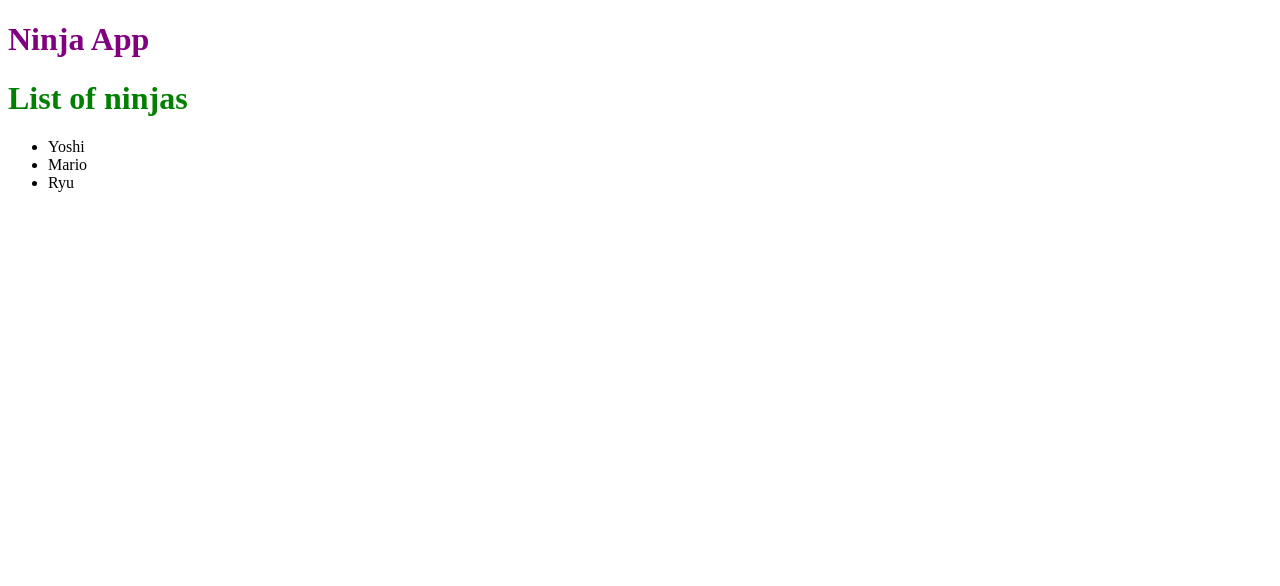
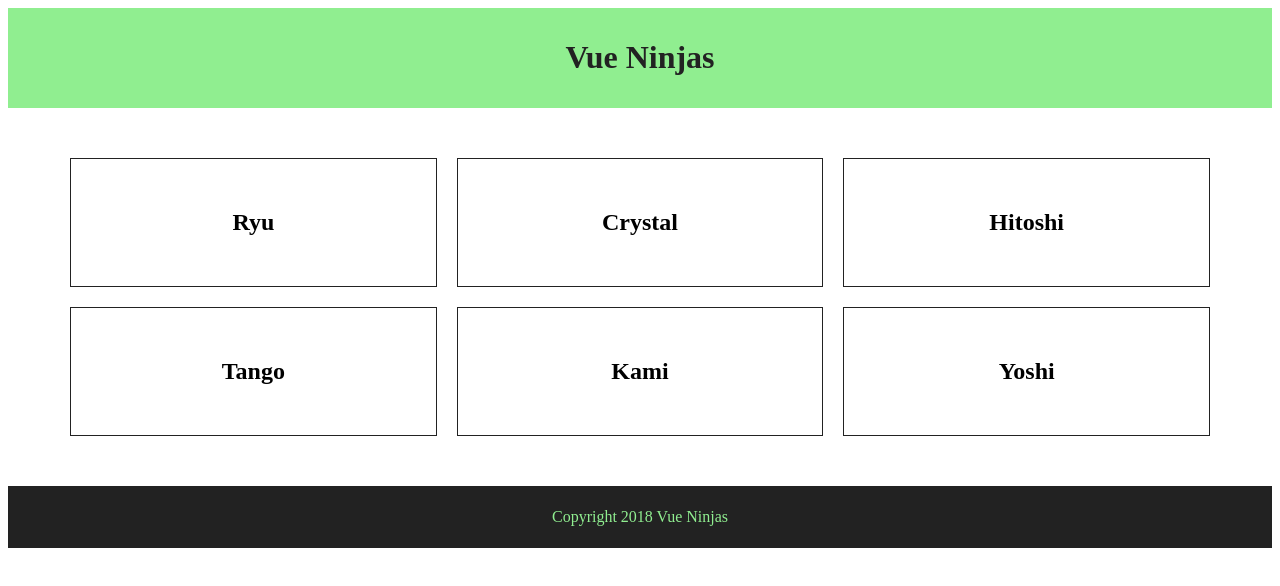
Before and after one commit to niaperedo/vuejs-blog, a Vue app: page / in a window 1280 px wide. Shown: the top 586 px of the page. Built offline with nearby package versions, Linux system fonts and the light colour scheme.

Commit message:
Add lesson 21

```diff
--- a/src/App.vue
+++ b/src/App.vue
@@ -1,27 +1,31 @@
- <template>
-    <div>
-      <h1>{{ title }}</h1>
-      <ninjas></ninjas>
-    </div>
+<template>
+  <div>
+    <app-header></app-header>
+    <app-ninjas></app-ninjas>
+    <app-footer></app-footer>
+  </div>
 </template>
 
 <script>
-import Ninjas from './Ninjas.vue'
+
+import Header from './components/Header.vue';
+import Footer from './components/Footer.vue';
+import Ninjas from './components/Ninjas.vue'
 
 export default {
   components: {
-    ninjas: Ninjas
+    'app-header': Header,
+    'app-footer': Footer,
+    'app-ninjas': Ninjas,
   },
   data() {
     return {
-      title: 'Ninja App'
+
     }
   }
 }
 </script>
 
-<style>
-  h1 {
-    color: purple;
-  }
+<style scoped>
+
 </style>
--- a/src/Ninjas.vue
+++ /dev/null
@@ -1,25 +0,0 @@
- <template>
-  <div>
-     <h1>List of ninjas</h1>
-    <ul>
-      <li v-for="ninja in ninjas">{{ ninja }}</li>
-    </ul>
-  </div>
-</template>
-
-<script>
-
-export default {
-  data() {
-    return {
-      ninjas: ['Yoshi', 'Mario', 'Ryu']
-    }
-  }
-}
-</script>
-
-<style scoped>
-    h1 {
-        color: green;
-    }
-</style>
--- /dev/null
+++ b/src/components/Footer.vue
@@ -0,0 +1,28 @@
+<template>
+    <footer>
+        <p>{{ copyright }}</p>
+    </footer>
+</template>
+
+<script>
+
+export default {
+  data() {
+    return {
+        copyright: 'Copyright 2018 Vue Ninjas'
+    }
+  }
+}
+</script>
+
+<style scoped>
+  footer {
+    background: #222;
+    padding: 6px;
+  }
+
+  p {
+    color: lightgreen;
+    text-align: center;
+  }
+</style>
--- /dev/null
+++ b/src/components/Header.vue
@@ -0,0 +1,27 @@
+ <template>
+    <header>
+        <h1>{{ title }}</h1>
+    </header>
+</template>
+
+<script>
+
+export default {
+  data() {
+    return {
+        title: 'Vue Ninjas'
+    }
+  }
+}
+</script>
+
+<style scoped>
+  header {
+    background: lightgreen;
+    padding: 10px;
+  }
+  h1 {
+    color: #222;
+    text-align: center;
+  }
+</style>
--- /dev/null
+++ b/src/components/Ninjas.vue
@@ -0,0 +1,52 @@
+<template>
+  <div id="ninjas">
+    <ul>
+      <li v-for="ninja in ninjas" v-on:click="ninja.show = !ninja.show">
+        <h2>{{ ninja.name }}</h2>
+        <h3 v-show="ninja.show">{{ ninja.specialty }}</h3>
+      </li>
+    </ul>
+  </div>
+</template>
+
+<script>
+
+export default {
+  data() {
+    return {
+      ninjas: [
+        {name: 'Ryu', specialty: 'Vue Components', show: false},
+        {name: 'Crystal', specialty: 'HTML Wizardry', show: false},
+        {name: 'Hitoshi', specialty: 'Click Events', show: false},
+        {name: 'Tango', specialty: 'Conditionals', show: false},
+        {name: 'Kami', specialty: 'Webpack', show: false},
+        {name: 'Yoshi', specialty: 'Data Diggin', show: false}
+      ]
+    }
+  }
+}
+</script>
+
+<style scoped>
+#ninjas{
+    width: 100%;
+    max-width: 1200px;
+    margin: 40px auto;
+    padding: 0 20px;
+    box-sizing: border-box;
+}
+ul{
+    display: flex;
+    flex-wrap: wrap;
+    list-style-type: none;
+    padding: 0;
+}
+li{
+    flex-grow: 1;
+    flex-basis: 300px;
+    text-align: center;
+    padding: 30px;
+    border: 1px solid #222;
+    margin: 10px;
+}
+</style>
```
